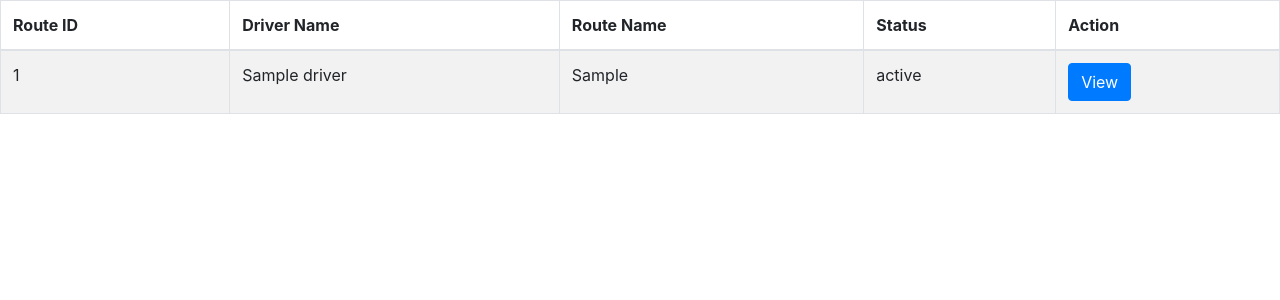
After one commit to racane123/truck-route, a PHP site: page /admin-table.php in a window 1280 px wide. The commit adds this page. Shown: the top 300 px of the page. Run offline with PHP 8.4, Linux system fonts and the light colour scheme; tables that the repository leaves empty or names only in its code hold one stand-in row (values such as "Sample post").

Commit message:
adding the table of the truck

```diff
--- /dev/null
+++ b/admin-table.php
@@ -0,0 +1,68 @@
+<!DOCTYPE html>
+<html lang="en">
+<head>
+    <meta charset="UTF-8">
+    <meta name="viewport" content="width=device-width, initial-scale=1.0">
+    <title>Fetch Routes</title>
+    <!-- Bootstrap CSS -->
+    <link href="https://stackpath.bootstrapcdn.com/bootstrap/4.5.2/css/bootstrap.min.css" rel="stylesheet">
+    <!-- jQuery -->
+    <script src="https://code.jquery.com/jquery-3.6.0.min.js"></script>
+</head>
+<body>
+
+<table id="routesTable" class="table table-striped table-bordered">
+    <thead>
+        <tr>
+            <th>Route ID</th>
+            <th>Driver Name</th>
+            <th>Route Name</th>
+            <th>Status</th>
+            <th>Action</th>
+        </tr>
+    </thead>
+    <tbody></tbody>
+</table>
+
+<script>
+    $(document).ready(function() {
+        // Function to fetch routes data via AJAX
+        function fetchRoutes() {
+            $.ajax({
+                url: 'getting_routes.php',
+                type: 'GET',
+                success: function(data) {
+                    // Parse the JSON response
+                    var routes = JSON.parse(data);
+                    // Clear existing table rows
+                    $('#routesTable tbody').empty();
+                    // Append new rows with fetched data
+                    routes.forEach(function(route) {
+                        var row = '<tr><td>' + route.id + '</td><td>' + route.name + '</td><td>' + route.route_name + '</td><td>' + route.status + '</td>';
+                        row += '<td><button class="btn btn-primary view-btn" data-id="' + route.id + '">View</button></td></tr>';
+                        $('#routesTable tbody').append(row);
+                    });
+                },
+                error: function(xhr, status, error) {
+                    console.error(xhr.responseText);
+                    // You can handle errors here, like displaying an error message
+                }
+            });
+        }
+
+        // Fetch routes on page load
+        fetchRoutes();
+
+        // View button click event handler
+        $(document).on('click', '.view-btn', function() {
+            var routeId = $(this).data('id');
+            window.location.href = 'map.php?route_id=' + routeId;
+        });
+    });
+</script>
+
+<!-- Bootstrap JS -->
+<script src="https://stackpath.bootstrapcdn.com/bootstrap/4.5.2/js/bootstrap.min.js"></script>
+
+</body>
+</html>
--- a/dbconn.php
+++ b/dbconn.php
@@ -5,10 +5,10 @@ $host = 'localhost';
 $user = 'root';
 $password = '';
 $dbname = 'testdb';
+$port = 3308;
 
 
-
-$conn = mysqli_connect($host,$user,$password,$dbname);
+$conn = mysqli_connect($host,$user,$password,$dbname, $port);
 
 if(!$conn){
     die("Connection to the database is not reaching");
--- a/drivers-info-routes.php
+++ b/drivers-info-routes.php
@@ -26,6 +26,7 @@ if(isset($_GET['endpoint'])) {
         echo "Error executing query: " . mysqli_error($conn);
     }
 } else {
+    http_response_code(400); // Bad request
     echo "Please provide the 'endpoint' parameter in the URL"; // Handle case when 'endpoint' parameter is not provided
 }
 ?>
--- a/fetch_user_info.php
+++ b/fetch_user_info.php
@@ -13,7 +13,7 @@ if ($result->num_rows > 0){
         $data[] = $row ;
     }
 
-    $response = array('status' => 'success', 'data' => $data);
+    $response = array('status' => http_response_code(200), 'data' => $data);
     echo json_encode($response);
 }
 else {
--- /dev/null
+++ b/getting_routes.php
@@ -0,0 +1,25 @@
+<?php
+require('dbconn.php');
+
+if($_SERVER['REQUEST_METHOD'] == 'GET'){
+
+    $sql = "SELECT routes.route_id as id, drivers.name, routes.constraints as route_name, routes.status as status
+    FROM routes
+    JOIN drivers
+    ON routes.driver_id = drivers.driver_id";
+
+    $result = mysqli_query($conn, $sql);
+
+    while($row = mysqli_fetch_assoc($result)){
+        $data[]=$row;
+    }
+
+    $routes_data = json_encode($data);
+
+    echo($routes_data);
+}
+else {
+    http_response_code(400);
+}
+
+mysqli_close($conn);
```
Also changed, not shown: fetch_drivers_info.php (+6 -3 lines), map.php (+21 -2 lines).
